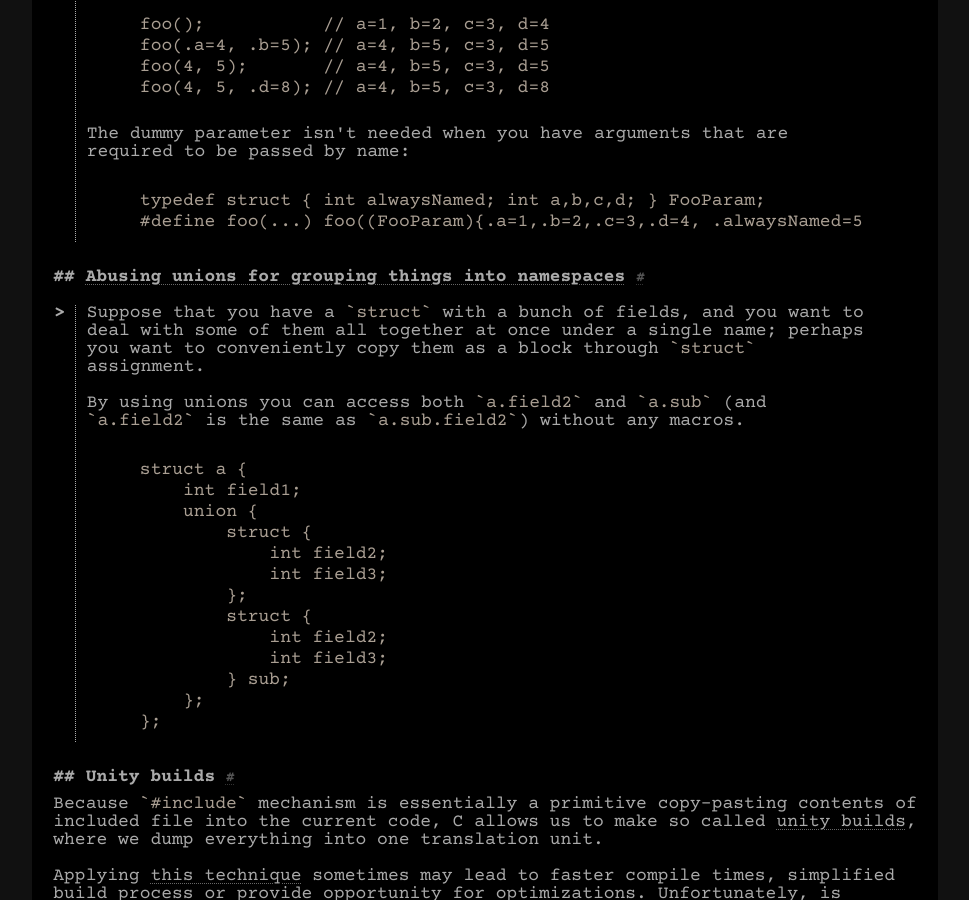
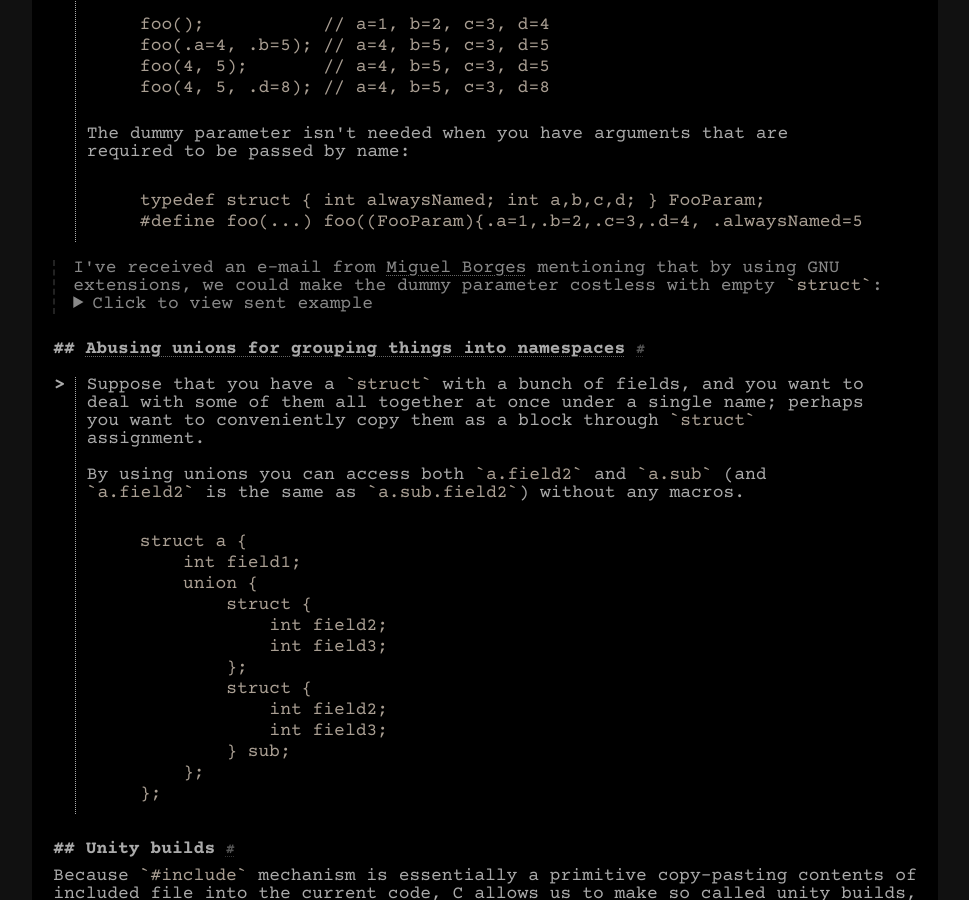
Before and after one commit to Jorenar/blog, a Jekyll site: the page built from _posts/2023-02-19-less-known-c.md, in a window 1280 px wide and 900 px high, scrolled down 19003 px. Shown: the whole window, without its empty margins (155-1124 px from the left). Built offline with Jekyll 4.4.1, drawn with Linux system fonts in a browser that asks for light colours.

````diff
--- a/_posts/2023-02-19-less-known-c.md
+++ b/_posts/2023-02-19-less-known-c.md
@@ -929,6 +929,56 @@ int main(void)
 > #define foo(...) foo((FooParam){.a=1,.b=2,.c=3,.d=4, .alwaysNamed=5, __VA_ARGS__})
 > ```
 
+<aside markdown="1">
+I've received an e-mail from [Miguel Borges](https://github.com/miguelrcborges/)
+mentioning that by using GNU extensions, we could make the dummy parameter
+costless with empty `struct`:
+
+<details markdown="1">
+<summary>Click to view sent example</summary>
+
+```c
+#include <stdio.h>
+
+typedef struct {
+} empty;
+
+typedef struct {
+	empty _;
+	int a;
+	int b;
+	int c;
+} Test;
+
+void _printTest(Test t) {
+	printf("a: %d\nb: %d\nc: %d\n\n", t.a, t.b, t.c);
+}
+#define printTest(...) _printTest((Test){.a = 1, .b = 2, .c = 3, ._ = (empty){}, __VA_ARGS__})
+
+int main(void) {
+	printf("size of empty: %zu\n", sizeof(empty));
+	printf("size of Test: %zu\n", sizeof(Test));
+	printf("\n");
+
+	printf("Default values\n");
+	printTest();
+
+	printf("Positional\n");
+	printTest(5, 4);
+
+	printf("Named\n");
+	printTest(.c = 10, .a = 4);
+
+	printf("Mixed\n");
+	printTest(202, .c = 20);
+
+	return sizeof(empty);
+}
+```
+
+</details>
+</aside>
+
 ## [Abusing unions for grouping things into namespaces](https://utcc.utoronto.ca/~cks/space/blog/programming/CUnionsForNamespaces)
 
 > Suppose that you have a `struct` with a bunch of fields, and you want to deal
````
